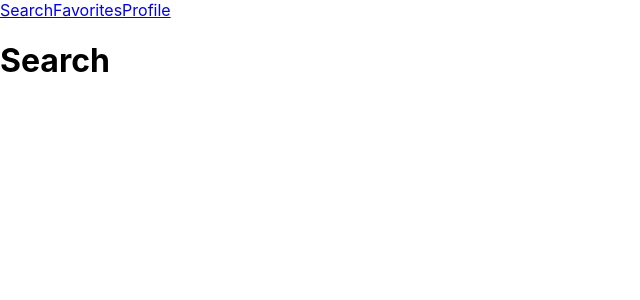
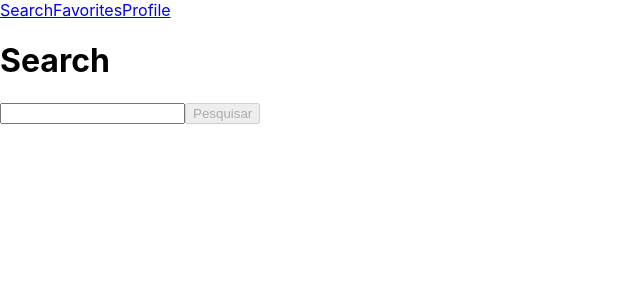
Before and after one commit to Lucas-Almeida-SD/Trybetunes_2.0, a React (Create React App) app: page /search in a window 1280 px wide. Shown: the top 300 px of the page, without its empty margins (0-640 px from the left). Built offline with nearby package versions, Linux system fonts and the light colour scheme.

Commit message:
feat: Requisito 5 - formulário para pesquisar artistas

```diff
--- a/src/pages/Search.jsx
+++ b/src/pages/Search.jsx
@@ -1,9 +1,32 @@
-import React from 'react';
+import React, { useState } from 'react';
 
 function Search() {
+  const [searchInput, setSearchInput] = useState('');
+  const [isEnableBtn, setIsEnableBtn] = useState(false);
+
+  const handleChange = ({ target }) => {
+    setSearchInput(target.value);
+    setIsEnableBtn(target.value.length >= 2);
+  };
+
   return (
     <div data-testid="page-search">
       <h1>Search</h1>
+      <form action="">
+        <input
+          data-testid="search-artist-input"
+          type="text"
+          value={ searchInput }
+          onChange={ handleChange }
+        />
+        <button
+          data-testid="search-artist-button"
+          type="submit"
+          disabled={ !isEnableBtn }
+        >
+          Pesquisar
+        </button>
+      </form>
     </div>
   );
 }
```
